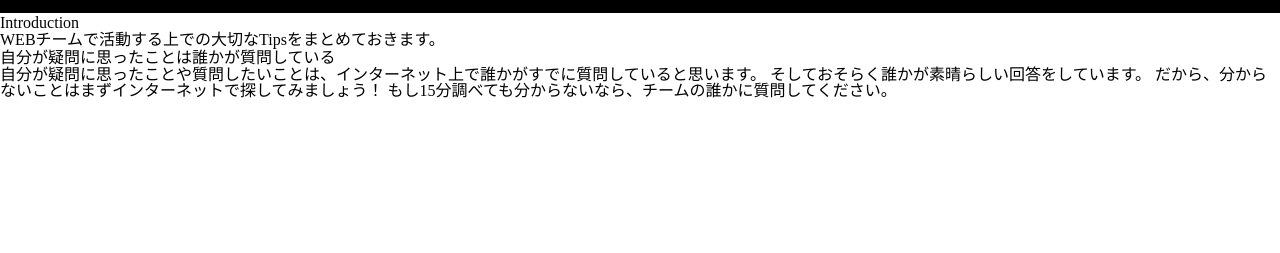
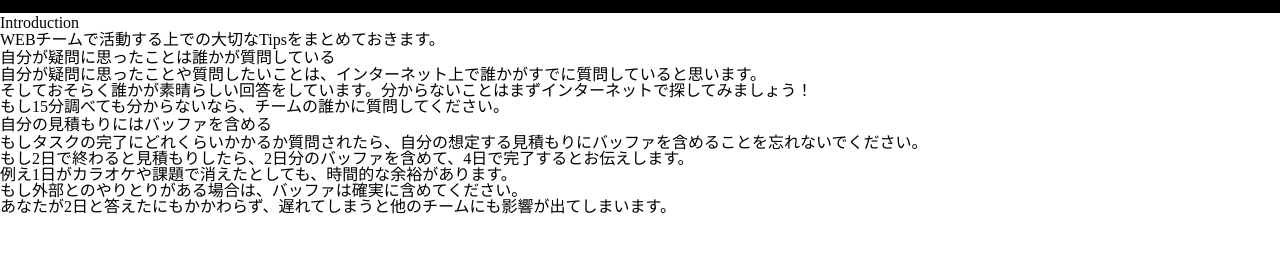
Before and after one commit to wasedasai/StudyBook, a Gatsby site: page /1/ in a window 1280 px wide. Shown: the part 43-296 px from the top of the page. Built offline with nearby package versions, Linux system fonts and the light colour scheme; Gatsby itself is replaced by a stand-in of ours.

Commit message:
Update 1.md

```diff
--- a/textbook/1.md
+++ b/textbook/1.md
@@ -7,6 +7,19 @@ WEBチームで活動する上での大切なTipsをまとめておきます。
 
 # 自分が疑問に思ったことは誰かが質問している
 自分が疑問に思ったことや質問したいことは、インターネット上で誰かがすでに質問していると思います。
-そしておそらく誰かが素晴らしい回答をしています。
-だから、分からないことはまずインターネットで探してみましょう！
+
+そしておそらく誰かが素晴らしい回答をしています。分からないことはまずインターネットで探してみましょう！
+
 もし15分調べても分からないなら、チームの誰かに質問してください。
+
+
+# 自分の見積もりにはバッファを含める
+もしタスクの完了にどれくらいかかるか質問されたら、自分の想定する見積もりにバッファを含めることを忘れないでください。
+
+もし2日で終わると見積もりしたら、2日分のバッファを含めて、4日で完了するとお伝えします。
+
+例え1日がカラオケや課題で消えたとしても、時間的な余裕があります。
+
+もし外部とのやりとりがある場合は、バッファは確実に含めてください。
+
+あなたが2日と答えたにもかかわらず、遅れてしまうと他のチームにも影響が出てしまいます。
```
